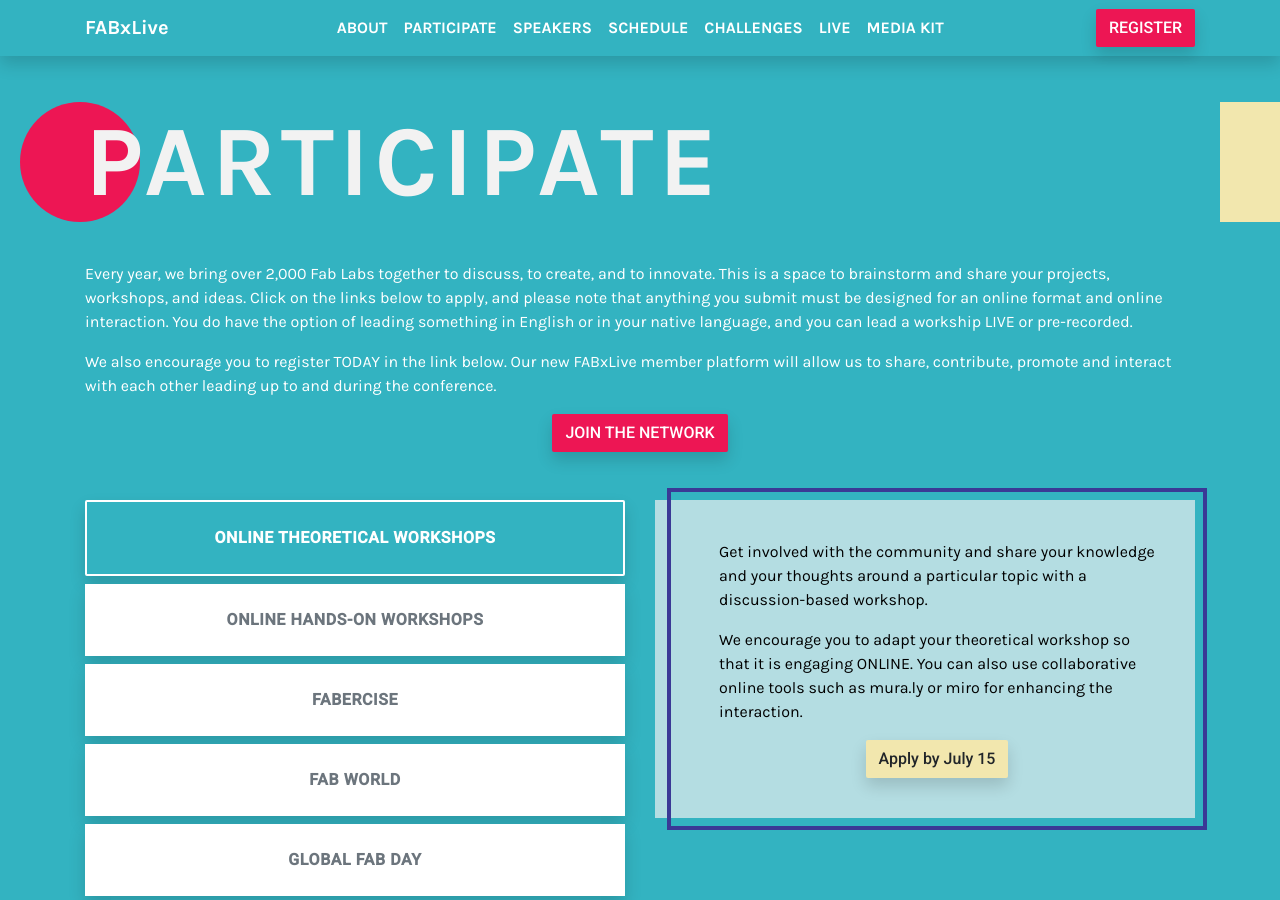
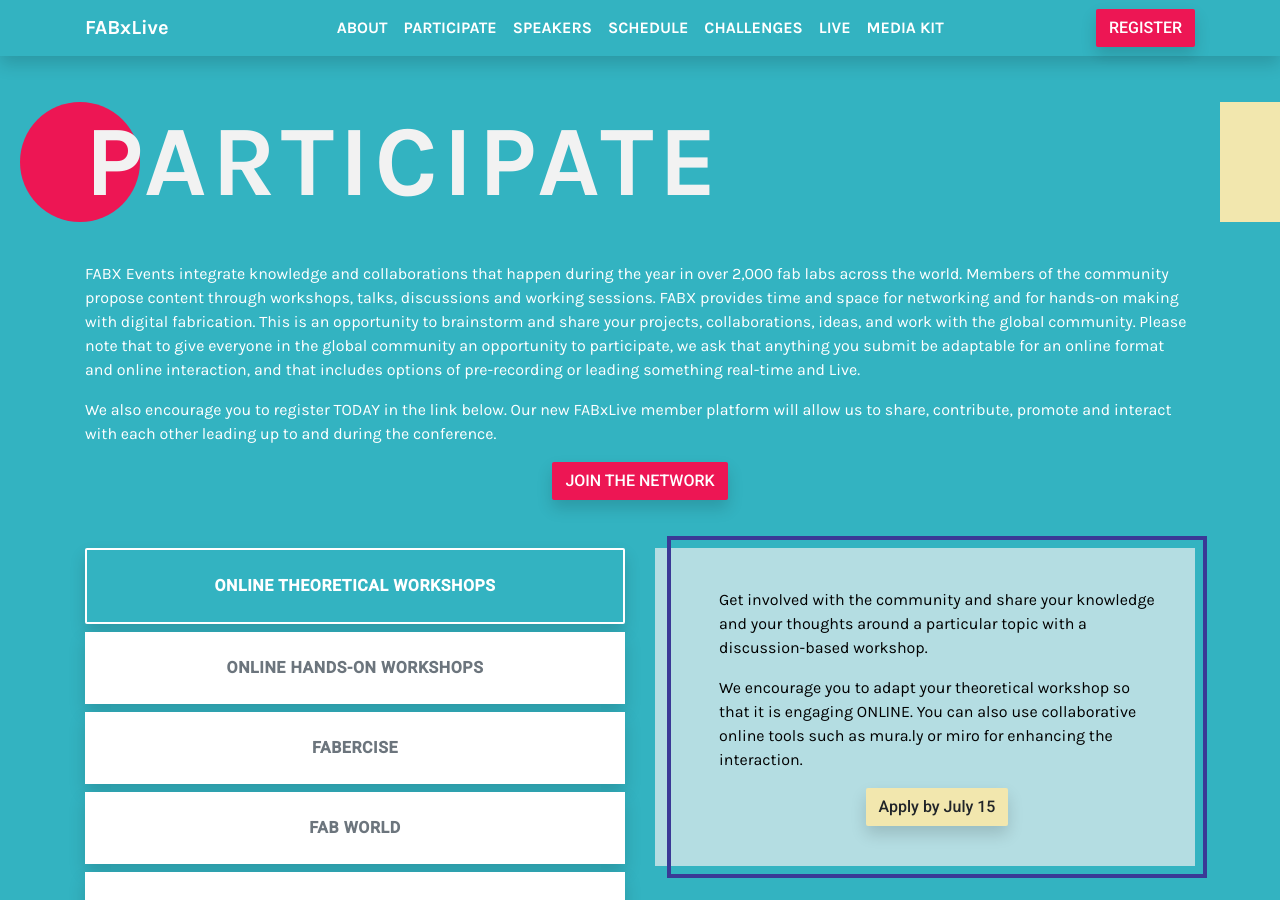
Before and after one commit to fabfoundation/fabxlive2020, a Jekyll site: the page built from index.html, in a window 1280 px wide and 900 px high, scrolled down 2021 px. Built offline with Jekyll 4.4.1, drawn with Linux system fonts in a browser that asks for light colours; nearby versions of some CDN libraries.

Commit message:
Update index.html

```diff
--- a/index.html
+++ b/index.html
@@ -131,8 +131,12 @@
 
       <div class="col-12">
         <p>
-        Every year, we bring over 2,000 Fab Labs together to discuss, to create, and to innovate. This is a space to brainstorm and share your projects, workshops, and ideas.
-        Click on the links below to apply, and please note that anything you submit must be designed for an online format and online interaction. You do have the option of leading something in English or in your native language, and you can lead a workship LIVE or pre-recorded.
+        FABX Events integrate knowledge and collaborations that happen during the year in over 2,000 fab labs across the world.
+        Members of the community propose content through workshops, talks, discussions and working sessions.  FABX provides time
+        and space for networking and for hands-on making with digital fabrication. This is an opportunity to brainstorm and share
+        your projects, collaborations, ideas, and work with the global community. Please note that to give everyone in the global
+        community an opportunity to participate, we ask that anything you submit be adaptable for an online format and online interaction,
+        and that includes options of pre-recording or leading something real-time and Live.
         </p>
         <p>
         We also encourage you to register TODAY in the link below. Our new FABxLive member platform will allow us to share, contribute, promote and interact with each other leading up to and during the conference.
```
